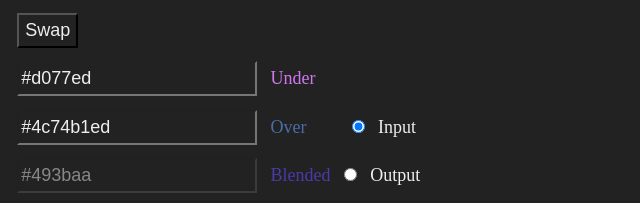
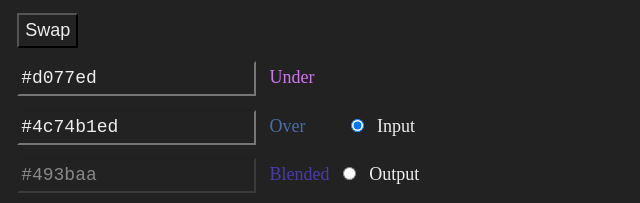
Before and after one commit to Ryan1729/multiply-preview, a plain HTML site: page index.html in a window 1280 px wide. Shown: the top 203 px of the page, 0-640 px from the left. Drawn offline with Linux system fonts and the light colour scheme.

Commit message:
monospace on inputs since lining up the digits is useful

```diff
--- a/index.html
+++ b/index.html
@@ -12,6 +12,9 @@
 }
 *:disabled {
     color:#888;
+}
+input {
+    font-family: monospace;
 }
 #over-label {
     margin-right: 2em;
```
